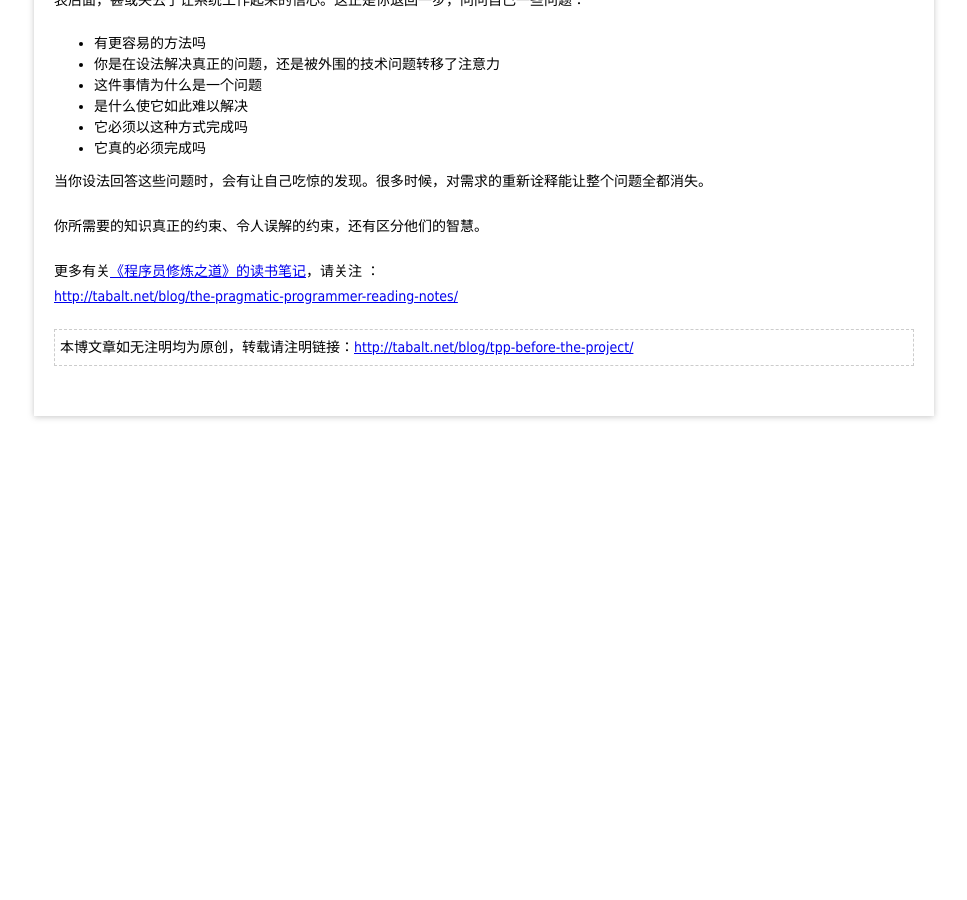
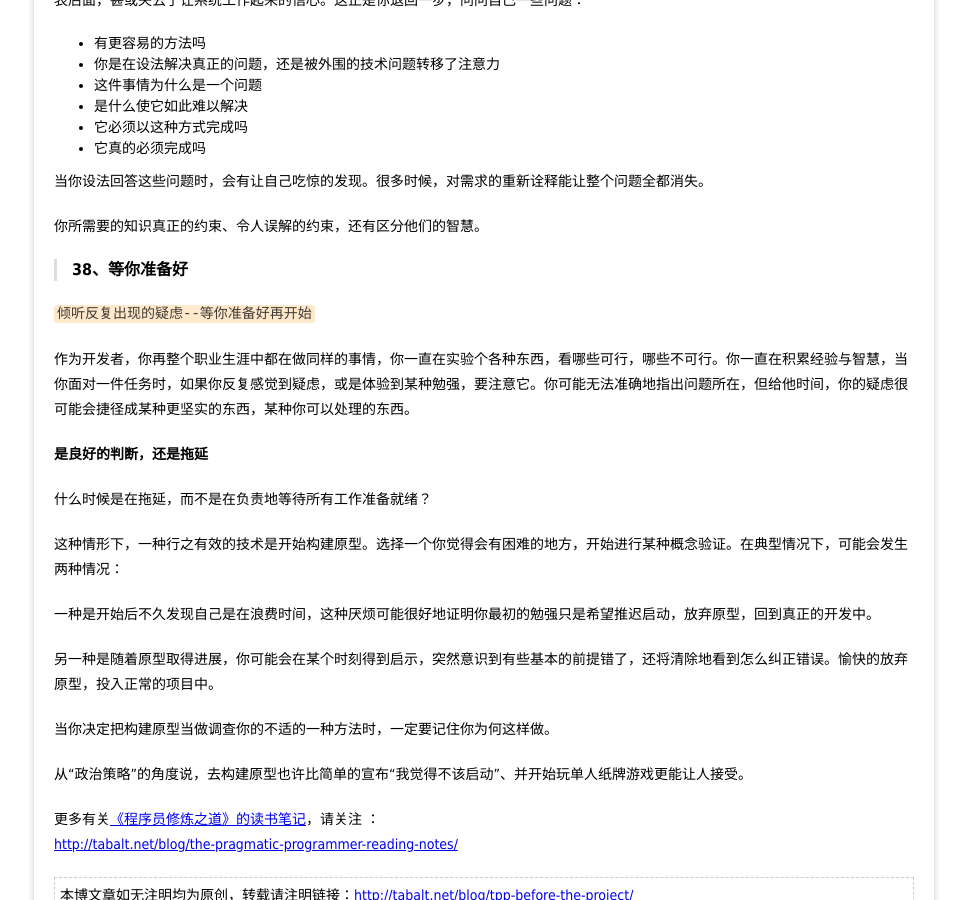
Before and after one commit to tabalt/tabalt.github.io, a Jekyll site: the page built from _posts/the-pragmatic-programmer/2014-11-30-tpp-before-the-project.md, in a window 1280 px wide and 900 px high, scrolled down 2100 px. Shown: the whole window, without its empty margins (156-1123 px from the left). Built offline with Jekyll 4.4.1, drawn with Linux system fonts in a browser that asks for light colours; Markdown is read by kramdown in place of the engine named in the settings; comment, search, counter and statistics services are not loaded; before the commit the page ends 2536 px from its top, so only the background shows below that.

Commit message:
update blog

```diff
--- a/_posts/the-pragmatic-programmer/2014-11-30-tpp-before-the-project.md
+++ b/_posts/the-pragmatic-programmer/2014-11-30-tpp-before-the-project.md
@@ -110,6 +110,31 @@ Y2K问题的出现有两个主要的原因：没有超出当前的商业实践
 
 
 
+### 38、等你准备好
+
+`倾听反复出现的疑虑--等你准备好再开始`
+
+作为开发者，你再整个职业生涯中都在做同样的事情，你一直在实验个各种东西，看哪些可行，哪些不可行。你一直在积累经验与智慧，当你面对一件任务时，如果你反复感觉到疑虑，或是体验到某种勉强，要注意它。你可能无法准确地指出问题所在，但给他时间，你的疑虑很可能会捷径成某种更坚实的东西，某种你可以处理的东西。
+
+
+**是良好的判断，还是拖延**
+
+什么时候是在拖延，而不是在负责地等待所有工作准备就绪？
+
+这种情形下，一种行之有效的技术是开始构建原型。选择一个你觉得会有困难的地方，开始进行某种概念验证。在典型情况下，可能会发生两种情况：
+
+一种是开始后不久发现自己是在浪费时间，这种厌烦可能很好地证明你最初的勉强只是希望推迟启动，放弃原型，回到真正的开发中。
+
+另一种是随着原型取得进展，你可能会在某个时刻得到启示，突然意识到有些基本的前提错了，还将清除地看到怎么纠正错误。愉快的放弃原型，投入正常的项目中。
+
+当你决定把构建原型当做调查你的不适的一种方法时，一定要记住你为何这样做。
+
+从“政治策略”的角度说，去构建原型也许比简单的宣布“我觉得不该启动”、并开始玩单人纸牌游戏更能让人接受。
+
+
+
+
+
 
 更多有关[《程序员修炼之道》的读书笔记](http://tabalt.net/blog/the-pragmatic-programmer-reading-notes/)，请关注 ：
 [http://tabalt.net/blog/the-pragmatic-programmer-reading-notes/](http://tabalt.net/blog/the-pragmatic-programmer-reading-notes/)
```
